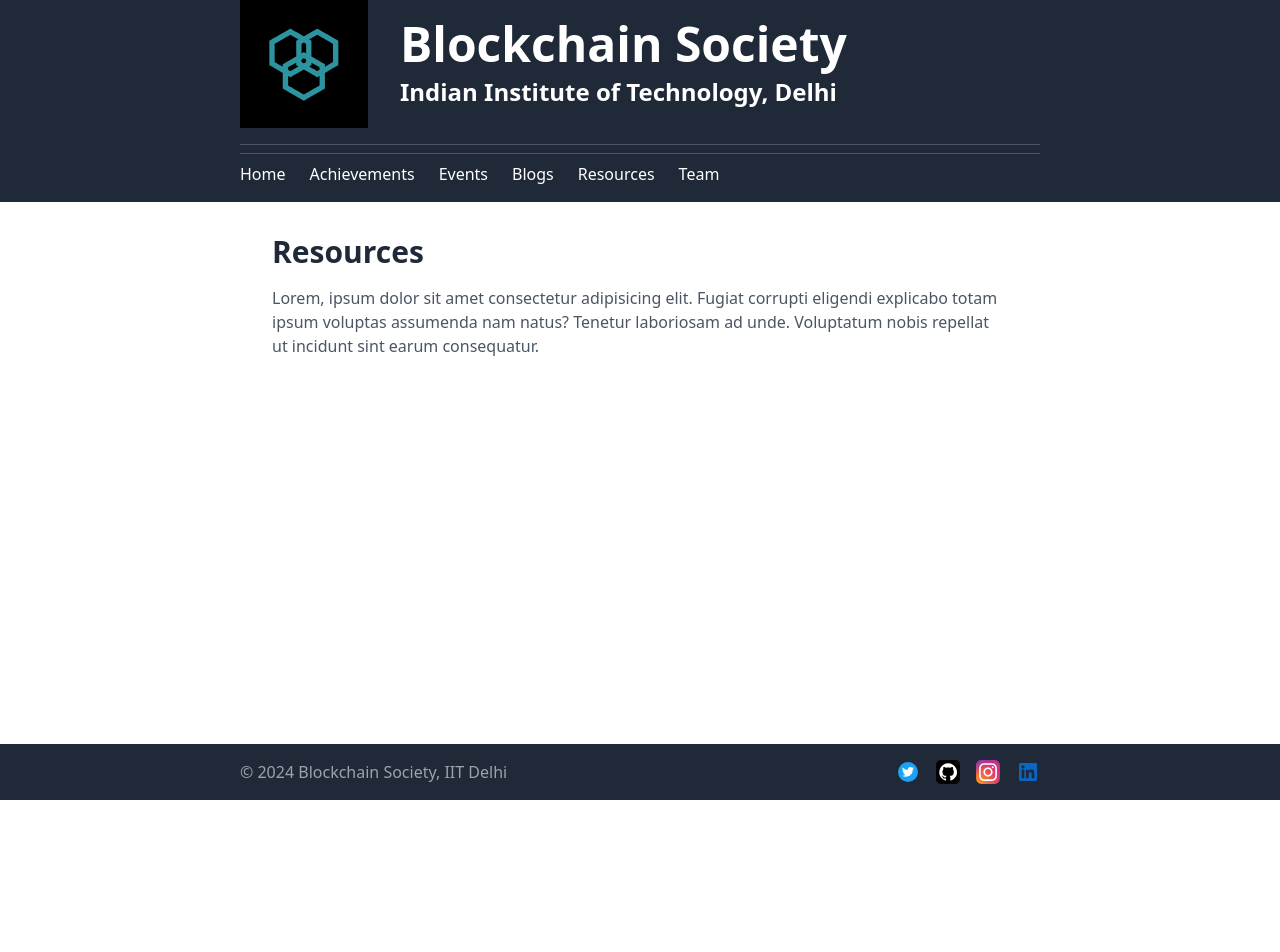
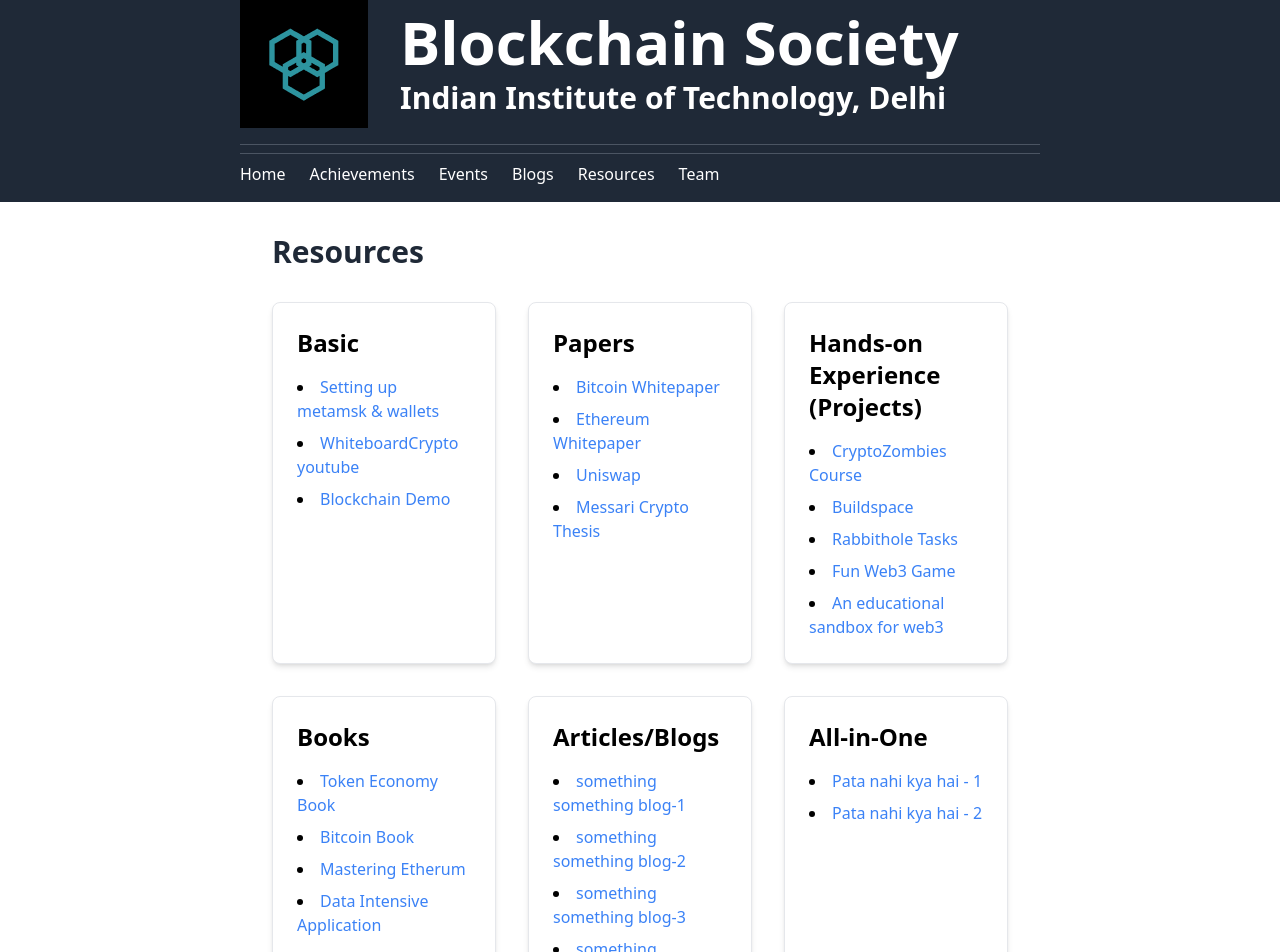
Before and after one commit to blocsoc-iitd/BlockSoc-Website, a React (Vite) app: page /resources in a window 1280 px wide. Shown: the top 952 px of the page. Before the commit the page ends 800 px from the top, so only its background shows below. Built offline with nearby package versions, Linux system fonts and the light colour scheme.

Commit message:
added resources page

```diff
--- a/src/components/Header.jsx
+++ b/src/components/Header.jsx
@@ -10,8 +10,8 @@
         <div className="flex items-center border-b border-gray-600 pb-4">
           <img src={logo} alt="Blockchain Society Logo" className="w-32 h-32 mr-8" /> {/* Logo on the side */}
           <div className="flex flex-col">
-            <h1 className="text-5xl font-semibold mb-2">Blockchain Society</h1>
-            <h3 className="text-2xl font-semibold">Indian Institute of Technology, Delhi</h3>
+            <h1 className="text-6xl font-semibold mb-2">Blockchain Society</h1>
+            <h3 className="text-3xl font-semibold">Indian Institute of Technology, Delhi</h3>
           </div>
         </div>
         <nav className="mt-2 border-t border-gray-600 pt-2">
--- a/src/pages/Resources.jsx
+++ b/src/pages/Resources.jsx
@@ -1,14 +1,92 @@
 import React from 'react';
 
-function Resources() {
+const resources = [
+  {
+    heading: 'Basic',
+    links: [
+      { name: 'Setting up metamsk & wallets', url: 'https://rbhttps://rb.gy/yybz.gy/yybz' },
+      { name: 'WhiteboardCrypto youtube', url: 'https://www.youtube.com/c/whiteboardcrypto://developer.mozilla.org/en-US/docs/Web/HTML' },
+      { name: 'Blockchain Demo', url: 'https://developer.https://blockchaindemo.io/.org/en-US/docs/Web/CSS' },
+    ],
+  },
+  {
+    heading: 'Papers',
+    links: [
+      { name: 'Bitcoin Whitepaper', url: 'https://https://https://bitcoin.org/bitcoin.pdf.org/bitcoin.pdf.com/blockchain-paper' },
+      { name: 'Ethereum Whitepaper', url: 'https://example.com/https://ethereum.org/en/whitepaper/-paper' },
+      { name: 'Uniswap', url: 'https://example.com/https://uniswap.org/whitepaper-v3.pdf-systems-paper' },
+      { name: 'Messari Crypto Thesis', url: 'https://example.com/https://uniswap.org/whitepaper-v3.pdf-https://messari.io/pdf/messari-report-crypto-theses-for-2022.pdf-paper' },
+    ],
+  },
+  {
+    heading: 'Hands-on Experience (Projects)',
+    links: [
+      { name: 'CryptoZombies Course', url: 'https://http://cryptozombie.io/.org/en/developers/tutorials/' },
+      { name: 'Buildspace', url: 'https://solidity-https://buildspace.so/-example.org/' },
+      { name: 'Rabbithole Tasks', url: 'https://www.https://app.rabbithole.gg/skills.com/' },
+      { name: 'Fun Web3 Game', url: 'https://www.https://app.https://fweb3.xyz/.gg/skills.com/' },
+      { name: 'An educational sandbox for web3', url: 'https://www.https://app.rabbithole.gg/https://eth.build/.com/' },
+    ],
+  },
+  {
+    heading: 'Books',
+    links: [
+      { name: 'Token Economy Book', url: 'https://https://github.com/Token-Economy-Book/EnglishOriginal/wiki.info/' },
+      { name: 'Bitcoin Book', url: 'https://example.com/blockchain-https://bitcoinbook.cs.princeton.edu/-book' },
+      { name: 'Mastering Etherum', url: 'https://example.com/bitcoin-https://github.com/ethereumbook/ethereumbook-book' },
+      { name: 'Data Intensive Application', url: 'https://https://www.oreilly.com/library/view/designing-data-intensive-applications/9781491903063/.com/bitcoin-https://github.com/ethereumbook/https://https://www.oreilly.com/library/view/designing-data-intensive-applications/9781491903063/.oreilly.com/library/view/designing-data-intensive-applications/9781491903063/://www.oreilly.com/library/view/designing-data-intensive-applications/9781491903063/eumbook-book' },
+    ],
+  },
+  {
+    heading: 'Articles/Blogs',
+    links: [
+      { name: 'something something blog-1', url: 'https://threesigma.xyz/blog.xyz/blog.info/' },
+      { name: 'something something blog-2', url: 'https://example.com/https://vitalik.ca/categories/blockchains.html-basics-book' },
+      { name: 'something something blog-3', url: 'https://example.https://www.paradigm.xyz/writing/bitcoin-standard-book' },
+      { name: 'something something blog-4', url: 'https://https://maze-silk-707.notion.site/Blockchains-cryptocurrency-and-web3-8e1067beaa9742c0b9438996286ff028.https://www.paradigm.xyz/writing/bitcoin-standard-book' },
+      { name: 'something something blog-5', url: 'https://example.hhttps://preethikasireddy.com/post/the-architecture-of-a-web-3-0-applicationttps://www.paradigm.xyz/writing/bitcoin-standard-book' },
+    ],
+  },
+  {
+    heading: 'All-in-One',
+    links: [
+      { name: 'Pata nahi kya hai - 1', url: 'https://www.useweb3.xyz/.com/' },
+      { name: 'Pata nahi kya hai - 2', url: 'https://growthschool.notion.site/GS-6-Week-Web-3-0-Kickstarter-Program-Pre-study-material-dc0ace72ddba4fdb9a51f3c6399a8a10.udemy.com/topic/blockchain/' },
+    ],
+  },
+  {
+    heading: 'Zk Compilation',
+    links: [
+      { name: 'Zero knowledge - 1', url: 'https://docs.circom.io/getting-started/installation/.com/zk-proof-tutorial' },
+      { name: 'Zero knowledge - 2', url: 'https://example.com/zk-https://github.com/matter-labs/awesome-zero-knowledge-proofs-overview' },
+      { name: 'Zero knowledge - 3', url: 'https://example.com/https://github.com/ventali/awesome-zk-to-zkp' },
+      { name: 'Zero knowledge - 4', url: 'https://example.com/https://github.com/ventali/https://github.com/arnaucube/awesome-circom-zk-to-zkp' },
+    ],
+  },
+];
+
+const Resources = () => {
   return (
-    <div className="p-4">
-      <h1 className="text-3xl font-bold text-gray-800">Resources</h1>
-      <p className="text-gray-600 mt-4">
-        Lorem, ipsum dolor sit amet consectetur adipisicing elit. Fugiat corrupti eligendi explicabo totam ipsum voluptas assumenda nam natus? Tenetur laboriosam ad unde. Voluptatum nobis repellat ut incidunt sint earum consequatur.
-      </p>
+    <div className="container mx-auto p-4">
+      <h1 className="text-3xl font-bold text-gray-800 mb-8">Resources</h1>
+      <div className="grid grid-cols-1 sm:grid-cols-2 lg:grid-cols-3 gap-8">
+        {resources.map((resource, index) => (
+          <div key={index} className="bg-white p-6 rounded-lg shadow-md border border-gray-200">
+            <h2 className="text-2xl font-semibold mb-4">{resource.heading}</h2>
+            <ul className="list-disc list-inside space-y-2">
+              {resource.links.map((link, i) => (
+                <li key={i}>
+                  <a href={link.url} className="text-blue-500 hover:underline" target="_blank" rel="noopener noreferrer">
+                    {link.name}
+                  </a>
+                </li>
+              ))}
+            </ul>
+          </div>
+        ))}
+      </div>
     </div>
   );
-}
+};
 
 export default Resources;
```
